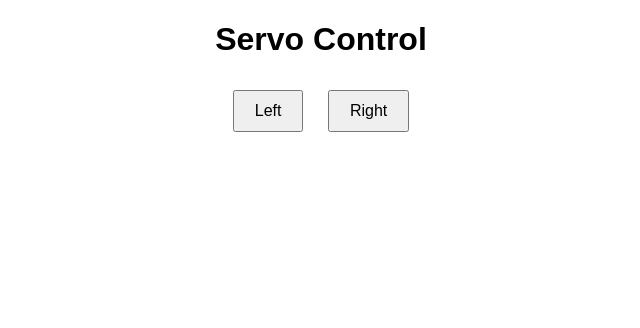
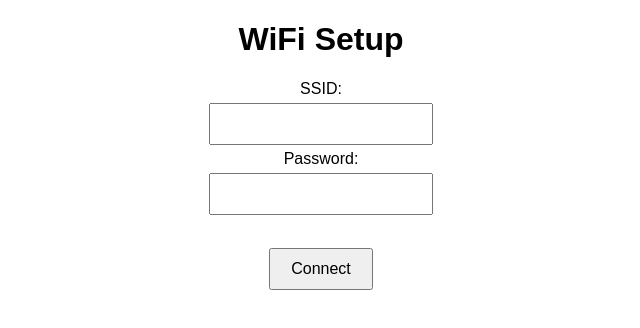
Before and after one commit to BlackBunnyy/BlackBunnyy.github.io, a plain HTML site: page index.html in a window 1280 px wide. Shown: the whole page, without its empty margins (319-959 px from the left). Drawn offline with Linux system fonts and the light colour scheme.

Commit message:
Update index.html

```diff
--- a/index.html
+++ b/index.html
@@ -3,11 +3,17 @@
 <head>
   <meta charset="UTF-8">
   <meta name="viewport" content="width=device-width, initial-scale=1.0">
-  <title>Servo Control</title>
+  <title>WiFi Setup</title>
   <style>
     body {
       font-family: Arial, sans-serif;
       text-align: center;
+    }
+    input[type="text"], input[type="password"] {
+      padding: 10px;
+      margin: 5px;
+      width: 200px;
+      font-size: 16px;
     }
     button {
       padding: 10px 20px;
@@ -17,19 +23,28 @@
   </style>
 </head>
 <body>
-  <h1>Servo Control</h1>
-  <button onclick="sendCommand('left')">Left</button>
-  <button onclick="sendCommand('right')">Right</button>
+  <h1>WiFi Setup</h1>
+  <form id="wifiForm" onsubmit="connectWiFi(event)">
+    <label for="ssid">SSID:</label><br>
+    <input type="text" id="ssid" name="ssid" required><br>
+    <label for="password">Password:</label><br>
+    <input type="password" id="password" name="password" required><br><br>
+    <button type="submit">Connect</button>
+  </form>
 
   <script>
-    function sendCommand(direction) {
+    function connectWiFi(event) {
+      event.preventDefault();
+      var ssid = document.getElementById("ssid").value;
+      var password = document.getElementById("password").value;
       var xhttp = new XMLHttpRequest();
       xhttp.onreadystatechange = function() {
         if (this.readyState == 4 && this.status == 200) {
-          console.log("Command sent successfully");
+          console.log("Connected to WiFi successfully");
+          window.location.href = "http://[ESP32_IP_ADDRESS]/";
         }
       };
-      xhttp.open("GET", "http://[ESP32_IP_ADDRESS]/control?direction=" + direction, true);
+      xhttp.open("GET", "http://[ESP32_IP_ADDRESS]/connect?ssid=" + ssid + "&password=" + password, true);
       xhttp.send();
     }
   </script>
```
